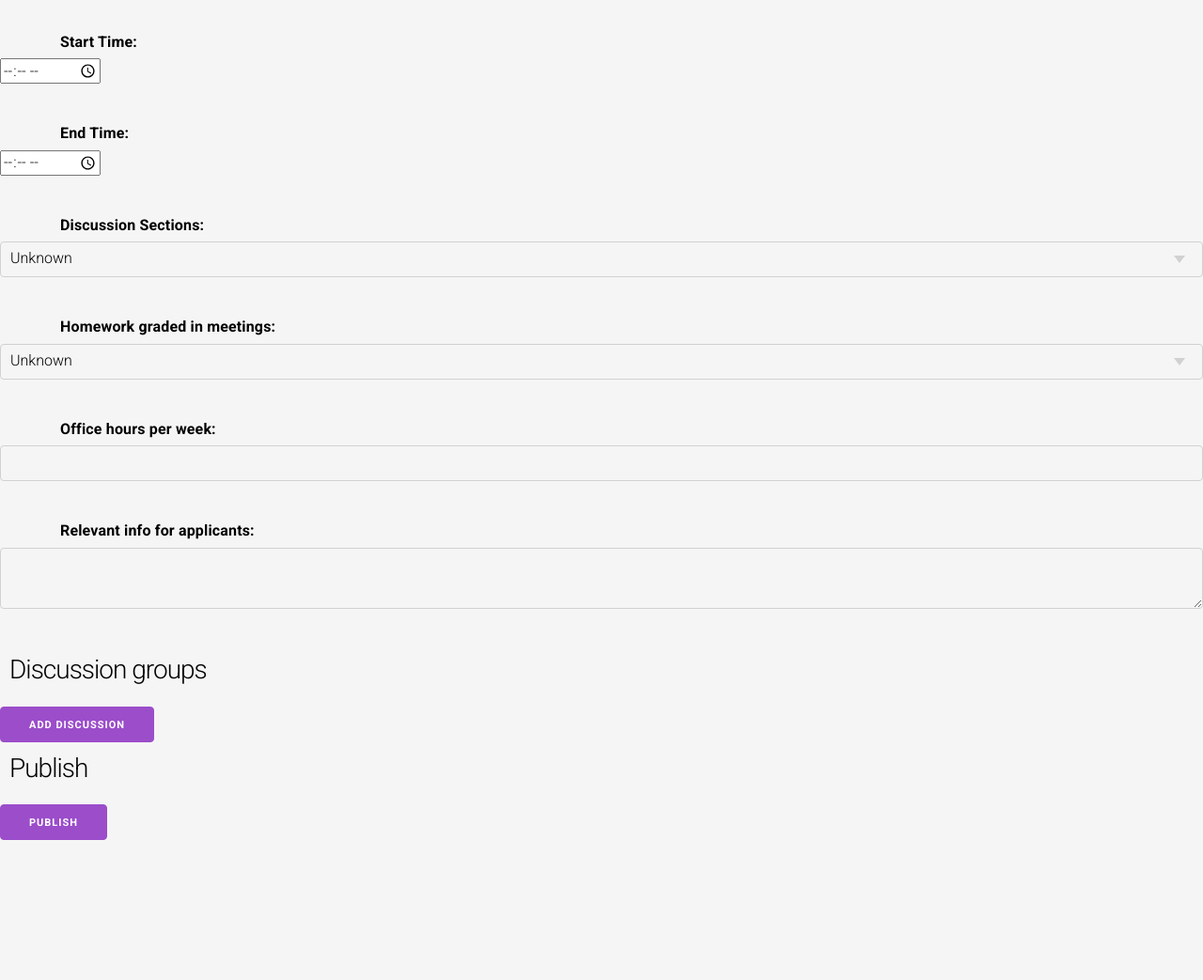
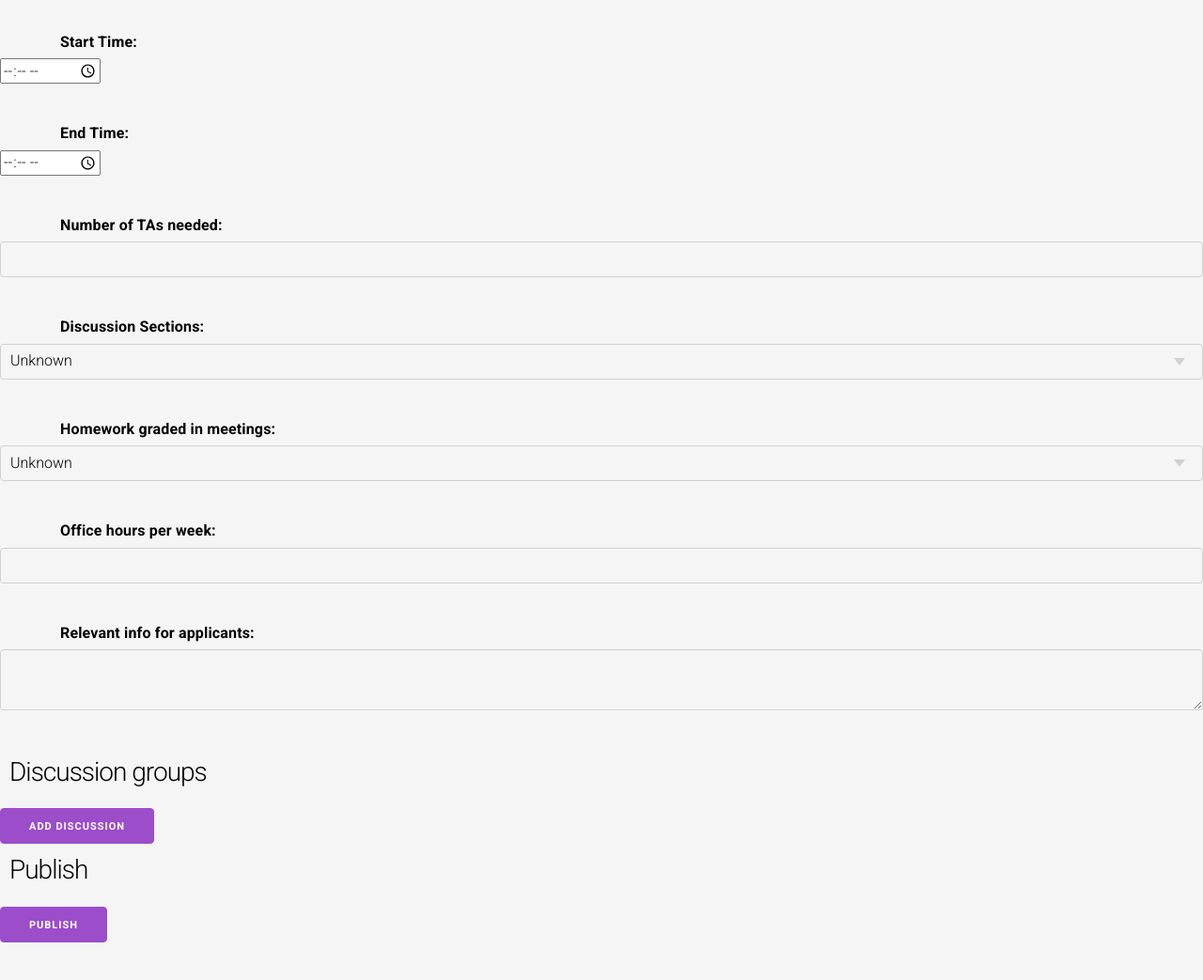
Before and after one commit to CSCI3356Spring2023/EforEveryone, a Django app: page /add-course-form in a window 1280 px wide. Shown: the part 1193-2236 px from the top of the page at 94% size. Before the commit the page ends 2087 px from the top, so only its background shows below. Run offline with Django 3.2, Linux system fonts and the light colour scheme.

Commit message:
Minor changes
-Added new field to course model -> number of TAs required
-Fixed some syntax inconsistencies

```diff
--- a/src/course/forms.py
+++ b/src/course/forms.py
@@ -20,6 +20,7 @@ class CourseCreationForm(forms.ModelForm):
     days = forms.MultipleChoiceField(choices=DAYS_OF_WEEK, widget=forms.CheckboxSelectMultiple)
     startTime = forms.TimeField(label='Start Time', widget=forms.TimeInput(attrs={'type': 'time'}))
     endTime = forms.TimeField(label='End Time', widget=forms.TimeInput(attrs={'type': 'time'}))
+    numberOfTAs = forms.IntegerField(label='Number of TAs needed')
     hasDiscussion = forms.NullBooleanField(label='Discussion Sections')
     homeworkGradedInMeetings = forms.NullBooleanField(label='Homework graded in meetings')
     officeHoursPerWeek = forms.IntegerField(label='Office hours per week')
@@ -35,6 +36,7 @@ class CourseCreationForm(forms.ModelForm):
             'days',
             'startTime',
             'endTime',
+            'numberOfTAs',
             'hasDiscussion',
             'homeworkGradedInMeetings',
             'officeHoursPerWeek',
@@ -59,7 +61,7 @@ class DiscussionForm(forms.ModelForm):
     discussionNumber = forms.IntegerField(label='Discussion Number')
     startTime = forms.TimeField(label='Start Time', widget=forms.TimeInput(attrs={'type': 'time'}))
     endTime = forms.TimeField(label='End Time', widget=forms.TimeInput(attrs={'type': 'time'}))
-    days = forms.MultipleChoiceField(choices=DAYS_OF_WEEK)
+    days = forms.CharField(label='Day', widget=forms.Select(choices=DAYS_OF_WEEK))
     class Meta:
         model = Discussion
         fields = (
--- a/src/course/models.py
+++ b/src/course/models.py
@@ -15,6 +15,7 @@ class Course(models.Model):
     homeworkGradedInMeetings = models.BooleanField(default=False, null=False)
     officeHoursPerWeek = models.IntegerField(default=0)
     relevantInfo = models.TextField(blank=True, null=True)
+    numberOfTAs = models.IntegerField(default=0)
 
 class Discussion(models.Model):
     course = models.ForeignKey(Course, on_delete=models.CASCADE)
--- a/src/templates/addCourseForm.html
+++ b/src/templates/addCourseForm.html
@@ -82,8 +82,8 @@
         event.preventDefault();
       }
       const currentDiscussionForms = document.getElementsByClassName("discussion-form");
-      let currentdiscussionFormCount = currentDiscussionForms.length
-      const discussionCopyTarget = document.getElementById("discussion-form-list")
+      let currentdiscussionFormCount = currentDiscussionForms.length;
+      const discussionCopyTarget = document.getElementById("discussion-form-list");
       const copyEmptyDiscussionForm = document.getElementById("empty-discussion-form").cloneNode(true);
       copyEmptyDiscussionForm.setAttribute('class', "discussion-form");
       copyEmptyDiscussionForm.setAttribute('id', `discussionForm-${currentdiscussionFormCount}`);
```
Also changed, not shown: src/course/migrations/0004_course_numberoftas.py (added).
